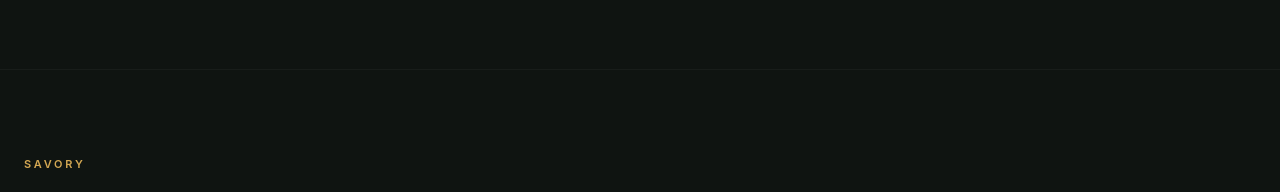
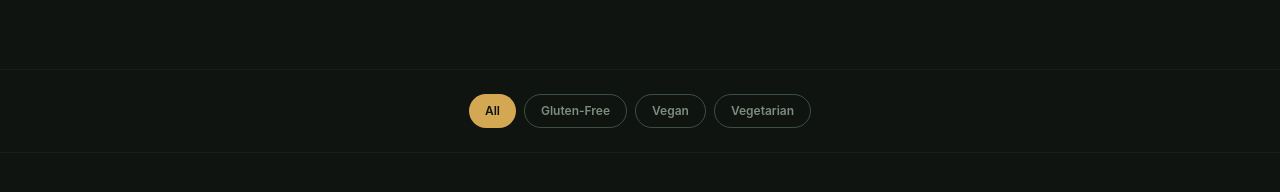
Before and after one commit to BENBILMEME/cafe-sablon-dark, a React (Vite) app: page /en/menu in a window 1280 px wide. Shown: the part 318-510 px from the top of the page. Built offline with nearby package versions, Linux system fonts and the light colour scheme; the HTML template or start-up script is replaced by a standard one; a web font is replaced by a local one.

Commit message:
feat: dietary filter buttons (Gluten-Free, Vegan, Vegetarian) on menu

```diff
--- a/src/pages/MenuPage.jsx
+++ b/src/pages/MenuPage.jsx
@@ -1,11 +1,20 @@
+import { useState } from 'react';
 import { motion } from 'framer-motion';
 import { dramaticReveal, sectionHeaderReveal, slowStagger } from '../lib/animations';
 import { menuItems } from '../data/menuItems';
 import { usePageLang } from "../i18n/LanguageContext";
 import { Link } from 'react-router-dom';
 
+const dietFilters = [
+  { key: null, label: { tr: 'Tümü', en: 'All' } },
+  { key: 'gluten-free', label: { tr: 'Glutensiz', en: 'Gluten-Free' } },
+  { key: 'vegan', label: { tr: 'Vegan', en: 'Vegan' } },
+  { key: 'vegetarian', label: { tr: 'Vejetaryen', en: 'Vegetarian' } },
+];
+
 export default function MenuPage() {
   const { t, tm, lang } = usePageLang();
+  const [dietFilter, setDietFilter] = useState(null);
   const categories = [
     { id: 'savory', label: t.categories.savory, desc: t.categories.savory },
     { id: 'sweet', label: t.categories.sweet, desc: t.categories.sweet },
@@ -30,9 +39,27 @@ export default function MenuPage() {
         </div>
       </section>
 
+      {/* Diyet Filtreleri */}
+      <section className="py-6 px-6 bg-[#0f1411] border-b border-white/[0.04]">
+        <div className="max-w-[1440px] mx-auto flex justify-center gap-2 flex-wrap">
+          {dietFilters.map((f) => (
+            <button key={f.key || 'all'} type="button"
+              onClick={() => setDietFilter(f.key)}
+              className={`px-4 py-2 rounded-full text-xs font-semibold transition-all ${
+                dietFilter === f.key
+                  ? 'bg-[#D4A853] text-[#0f1411]'
+                  : 'text-[#7d8c7f] border border-[#3d4f41] hover:border-[#D4A853]/40 hover:text-[#b0bab2]'
+              }`}>
+              {f.label[lang] || f.label.tr}
+            </button>
+          ))}
+        </div>
+      </section>
+
       {/* Kategoriler */}
       {categories.map((cat, catIdx) => {
-        const items = menuItems[cat.id] || [];
+        const allItems = menuItems[cat.id] || [];
+        const items = dietFilter ? allItems.filter(item => item.dietary?.includes(dietFilter)) : allItems;
         return (
           <section key={cat.id} id={cat.id} className={`py-20 px-6 ${catIdx % 2 === 0 ? 'bg-[#0f1411]' : 'bg-[#121714]'}`}>
             <div className="max-w-[1440px] mx-auto">
```
